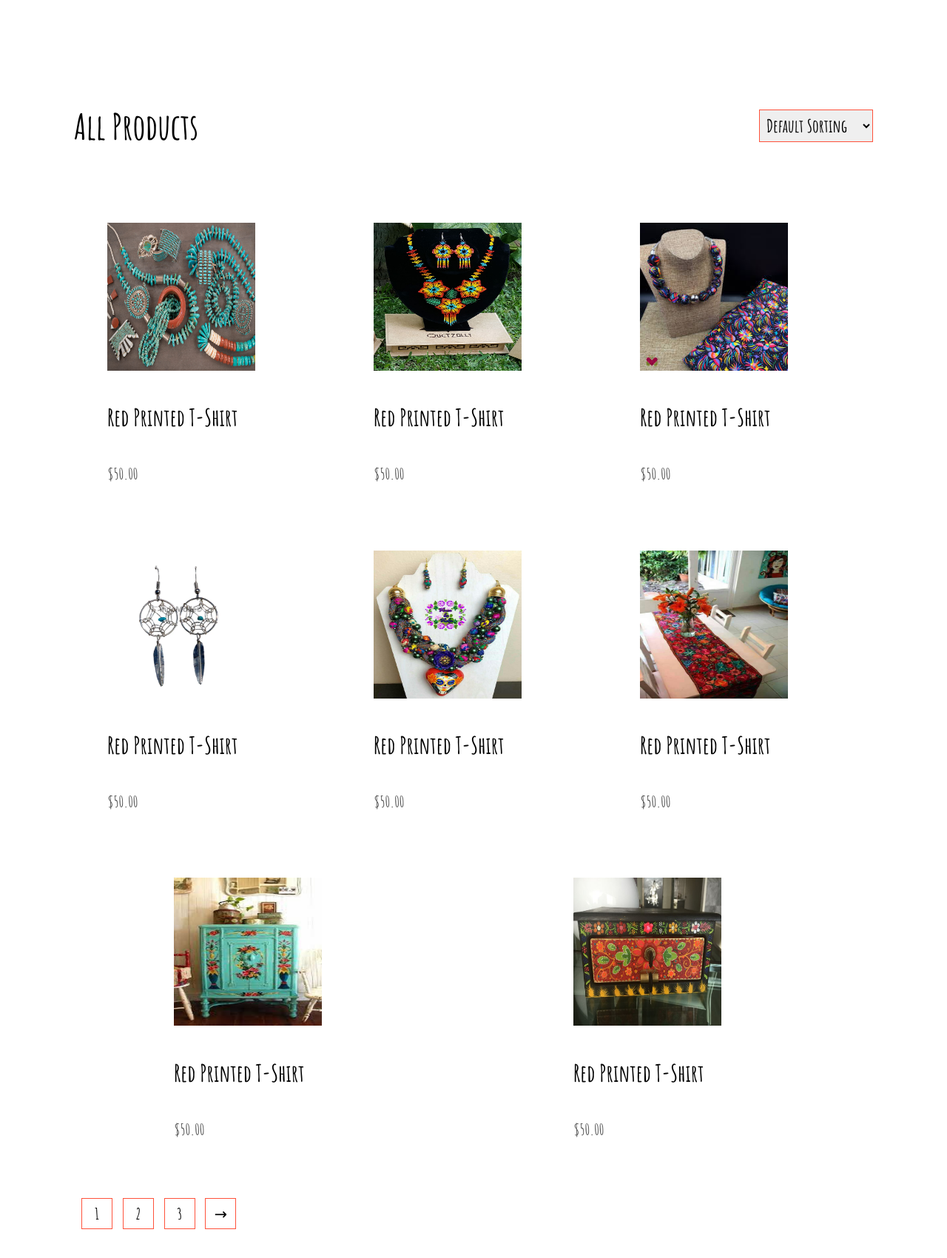
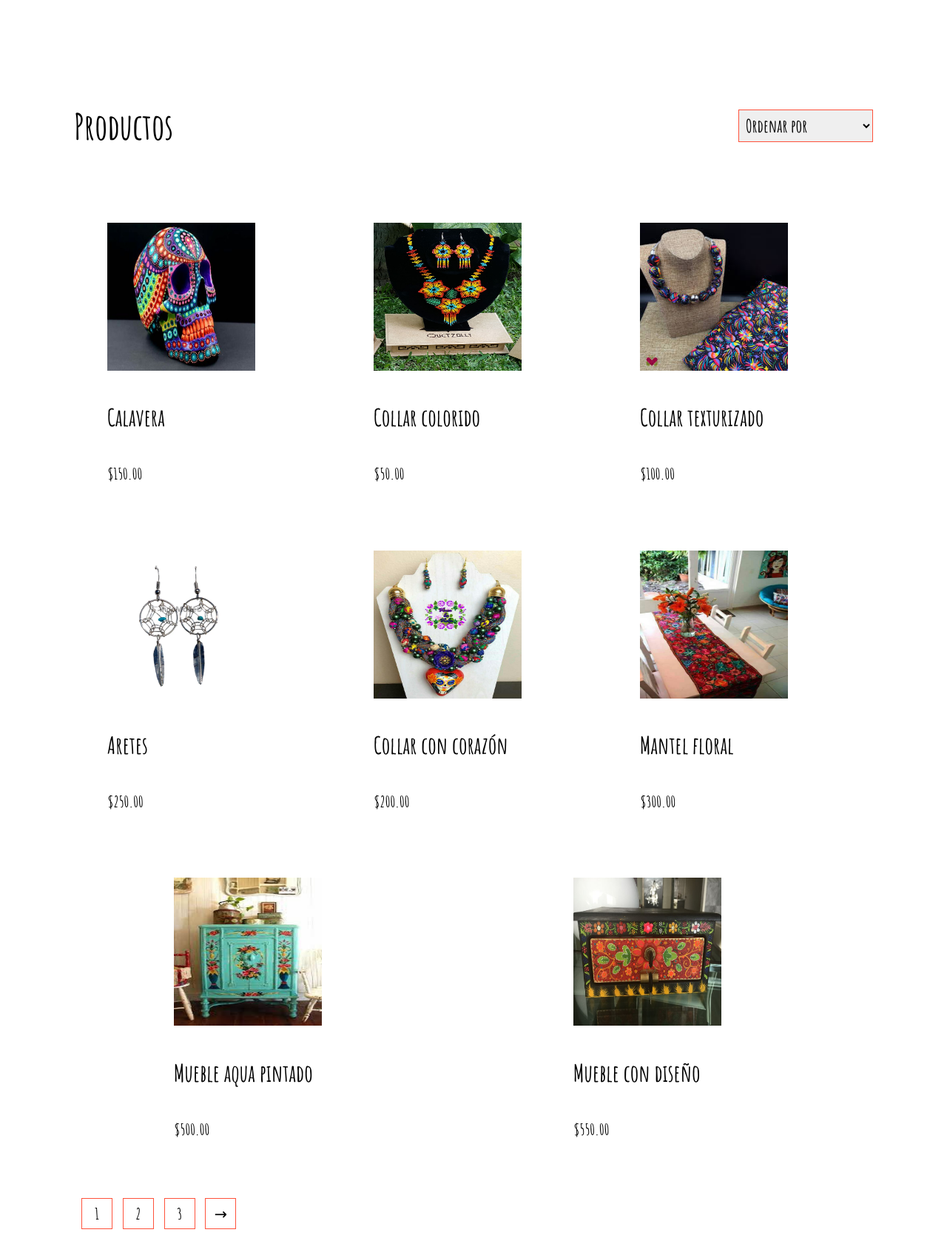
Before and after one commit to Aaperezon/Pandar, a plain HTML site: page productos.html in a window 1280 px wide. Shown: the whole page at 74% size. Drawn offline with Linux system fonts and the light colour scheme.

Commit message:
Detalles de front listo, falta comentarios en detalle producto

```diff
--- a/css/index.css
+++ b/css/index.css
@@ -417,11 +417,11 @@ ion-icon {
 
   /* Handle */
   ::-webkit-scrollbar-thumb {
-    background: red;
+    background: #fb5c04;
     border-radius: 200px;
   }
 
   /* Handle on hover */
   ::-webkit-scrollbar-thumb:hover {
-    background: #b30000;
+    background: #fb5c04;
   }
--- a/css/productos.css
+++ b/css/productos.css
@@ -2,6 +2,10 @@
 *
 {
     font-family: 'Amatic SC', cursive;
+}
+h3
+{
+    font-size: 1.5rem;
 }
 
 h4
@@ -15,7 +19,7 @@ h4
 
 p
 {
-    color: #555;
+    color: #000;
     font-size: 1.5rem;
 }
 .row
@@ -51,6 +55,7 @@ p
 {
     display: inline-block;
     background: #ff523b;
+    font-size: 1.2rem;
     color: #fff;
     padding: 8px 30px;
     margin: 30px 0;
@@ -127,13 +132,13 @@ p
 }
 small
 {
-    color: #555;
+    color: #000;
 }
 .col-3 p
 {
     font-size: 2rem;
     margin: 12px 0;
-    color: #777;
+    color: #000;
 }
 .col-5
 {
--- a/productos.html
+++ b/productos.html
@@ -2,19 +2,21 @@
 <body class="bodyProductos">
     <div class="small-container">
         <div class="row row-2">
-            <h2>All Products</h2>
+            <h2>Productos</h2>
             <select>
-                <option>Default Sorting</option>
-                <option>Sort by price</option>
-                <option>Sort by popularity</option>
-                <option>Sort by rating</option>
-                <option>Sort by sale</option>
+                <option>Ordenar por</option>
+                <option>Recomendados</option>
+                <option>Mas populares</option>
+                <option>Novedades</option>
+                <option>Mejor evaluados</option>
+                <option>Menor a mayor precio</option>
+                <option>Mayor a menor precio</option>
             </select>
         </div>
         <div class="row">
             <div class="col-4 producto" >
-                <img src="./images/joyeria/1.jpg">
-                <h4>Red Printed T-Shirt</h4>
+                <img src="./images/arte/1.jpg">
+                <h4>Calavera</h4>
                 <div class="rating">
                     <ion-icon name="star"></ion-icon>
                     <ion-icon name="star"></ion-icon>
@@ -22,11 +24,11 @@
                     <ion-icon name="star"></ion-icon>
                     <ion-icon name="star-half-outline"></ion-icon>
                 </div>
-                <p>$50.00</p>
+                <p>$150.00</p>
             </div>
             <div class="col-4 producto" >
                 <img src="./images/joyeria/2.jpg" alt="">
-                <h4>Red Printed T-Shirt</h4>
+                <h4>Collar colorido</h4>
                 <div class="rating">
                     <ion-icon name="star"></ion-icon>
                     <ion-icon name="star"></ion-icon>
@@ -38,7 +40,7 @@
             </div>
             <div class="col-4 producto" >
                 <img src="./images/joyeria/3.jpg" alt="">
-                <h4>Red Printed T-Shirt</h4>
+                <h4>Collar texturizado</h4>
                 <div class="rating">
                     <ion-icon name="star"></ion-icon>
                     <ion-icon name="star"></ion-icon>
@@ -46,11 +48,11 @@
                     <ion-icon name="star"></ion-icon>
                     <ion-icon name="star-half-outline"></ion-icon>
                 </div>
-                <p>$50.00</p>
+                <p>$100.00</p>
             </div>
             <div class="col-4 producto" >
                 <img src="./images/joyeria/4.jpg" alt="">
-                <h4>Red Printed T-Shirt</h4>
+                <h4>Aretes</h4>
                 <div class="rating">
                     <ion-icon name="star"></ion-icon>
                     <ion-icon name="star"></ion-icon>
@@ -58,11 +60,11 @@
                     <ion-icon name="star"></ion-icon>
                     <ion-icon name="star-half-outline"></ion-icon>
                 </div>
-                <p>$50.00</p>
+                <p>$250.00</p>
             </div>
             <div class="col-4 producto" >
                 <img src="./images/joyeria/5.jpg" alt="">
-                <h4>Red Printed T-Shirt</h4>
+                <h4>Collar con corazón</h4>
                 <div class="rating">
                     <ion-icon name="star"></ion-icon>
                     <ion-icon name="star"></ion-icon>
@@ -70,11 +72,11 @@
                     <ion-icon name="star"></ion-icon>
                     <ion-icon name="star-half-outline"></ion-icon>
                 </div>
-                <p>$50.00</p>
+                <p>$200.00</p>
             </div>
             <div class="col-4 producto" >
                 <img src="./images/hogar/1.jpg" alt="">
-                <h4>Red Printed T-Shirt</h4>
+                <h4>Mantel floral</h4>
                 <div class="rating">
                     <ion-icon name="star"></ion-icon>
                     <ion-icon name="star"></ion-icon>
@@ -82,11 +84,11 @@
                     <ion-icon name="star"></ion-icon>
                     <ion-icon name="star-half-outline"></ion-icon>
                 </div>
-                <p>$50.00</p>
+                <p>$300.00</p>
             </div>
             <div class="col-4 producto" >
                 <img src="./images/hogar/2.jpg" alt="">
-                <h4>Red Printed T-Shirt</h4>
+                <h4>Mueble aqua pintado</h4>
                 <div class="rating">
                     <ion-icon name="star"></ion-icon>
                     <ion-icon name="star"></ion-icon>
@@ -94,11 +96,11 @@
                     <ion-icon name="star"></ion-icon>
                     <ion-icon name="star-half-outline"></ion-icon>
                 </div>
-                <p>$50.00</p>
+                <p>$500.00</p>
             </div>
             <div class="col-4 producto" >
                 <img src="./images/hogar/3.jpg" alt="">
-                <h4>Red Printed T-Shirt</h4>
+                <h4>Mueble con diseño</h4>
                 <div class="rating">
                     <ion-icon name="star"></ion-icon>
                     <ion-icon name="star"></ion-icon>
@@ -106,7 +108,7 @@
                     <ion-icon name="star"></ion-icon>
                     <ion-icon name="star-half-outline"></ion-icon>
                 </div>
-                <p>$50.00</p>
+                <p>$550.00</p>
             </div>
         </div>
         <div class="page-btn">
```
Also changed, not shown: css/historias.css (+12 -11 lines), detallesProducto.html (+10 -12 lines), historias.html (+8 -7 lines), images/artesano1.jpg, images/artesano2.jpg, images/artesano3.jpg, images/textil/ropa1.JPG (added), images/textil/ropa2.JPG (added), images/textil/ropa3.JPG (added).
